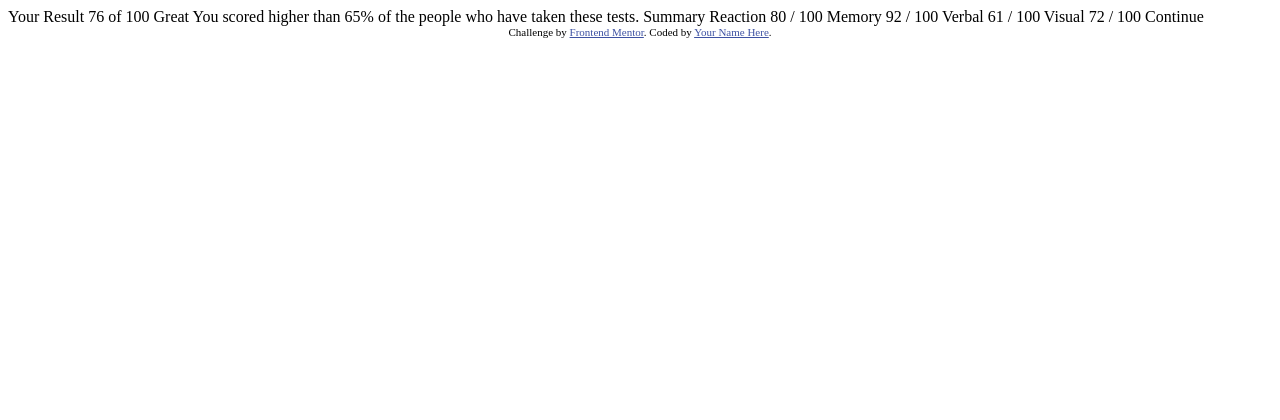
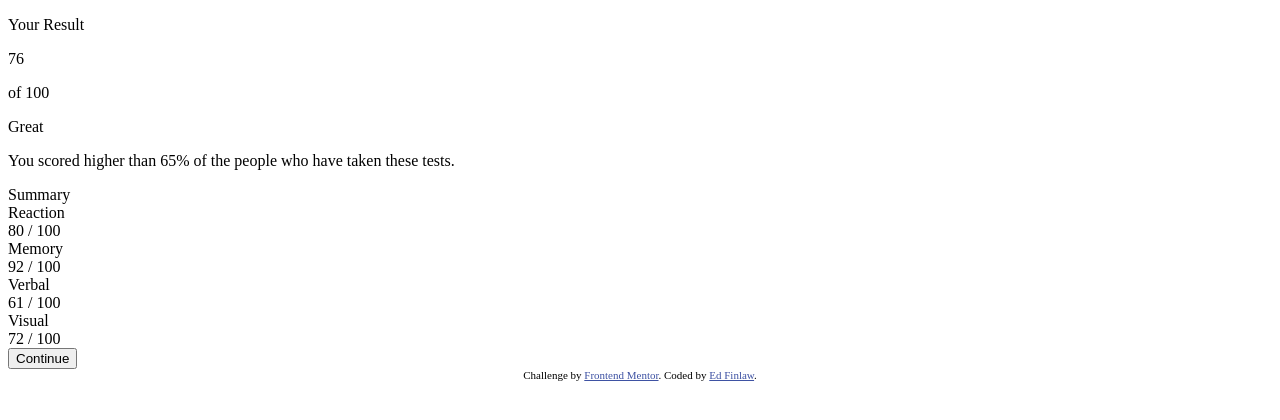
Before and after one commit to efinlaw/results-summary-component, a plain HTML site: page index.html in a window 1280 px wide. Drawn offline with Linux system fonts and the light colour scheme.

Commit message:
organized content into appropriate html elements

```diff
--- a/index.html
+++ b/index.html
@@ -8,40 +8,48 @@
 
   <title>Frontend Mentor | Results summary component</title>
 
-  <!-- Feel free to remove these styles or customise in your own stylesheet 👍 -->
   <style>
     .attribution { font-size: 11px; text-align: center; }
     .attribution a { color: hsl(228, 45%, 44%); }
   </style>
 </head>
 <body>
-
-  Your Result
-  76
-  of 100
-
-  Great
-  You scored higher than 65% of the people who have taken these tests.
-
-  Summary
-
-  Reaction
-  80 / 100
-
-  Memory
-  92 / 100
-
-  Verbal
-  61 / 100
-
-  Visual
-  72 / 100
-
-  Continue
-
+  <div class="card">
+    <div class="resultCard">
+      <p>Your Result</p>
+      <div class="circle">
+        <p id="one">76</p>
+        <p id="two">of 100</p>
+      </div>
+      <p>Great</p>
+      <p>You scored higher than 65% of the people who have taken these tests.</p>
+    </div>
+    <div class="summaryCard">
+      <div id="title">Summary</div>
+      <div class="reaction">
+        <div class="name">Reaction</div>
+        <div class="score">80 / 100</div>
+      </div>
+      <div class="memory">
+        <div class="name">Memory</div>
+        <div class="score">92 / 100</div>
+      </div>
+      <div class="verbal">
+        <div class="name">Verbal</div>
+        <div class="score">61 / 100</div>
+      </div>
+      <div class="visual">
+        <div class="name">Visual</div>
+        <div class="score">72 / 100</div>
+      </div>
+      <button>
+        Continue
+      </button>
+    </div>
+  </div>
   <div class="attribution">
     Challenge by <a href="https://www.frontendmentor.io?ref=challenge" target="_blank">Frontend Mentor</a>.
-    Coded by <a href="#">Your Name Here</a>.
+    Coded by <a href="#">Ed Finlaw</a>.
   </div>
 </body>
 </html>
```
